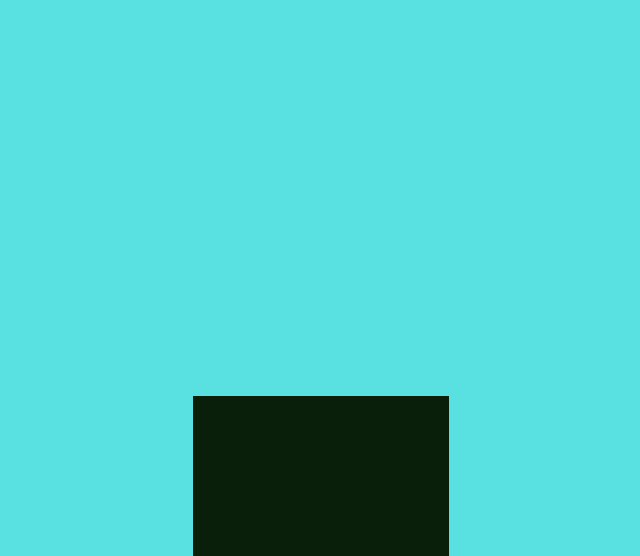
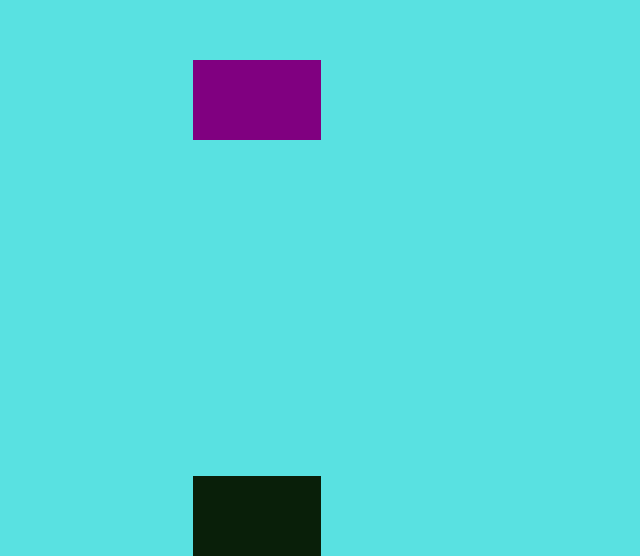
Before and after one commit to RichardHadzhiev/oop-game, a plain HTML site: page index.html in a window 1280 px wide. Shown: the part 244-800 px from the top of the page, without its empty margins (447-1087 px from the left). Drawn offline with Linux system fonts and the light colour scheme.

Commit message:
implement Obstacles

```diff
--- a/css/main.css
+++ b/css/main.css
@@ -8,6 +8,7 @@ body {
     height: 100vh;
     background-color: rgb(89, 225, 225);
     position: relative;
+    overflow: hidden;
 
 }
 
@@ -18,3 +19,9 @@ body {
 
 
 }
+
+.obstacle {
+    background-color: purple;
+    position: absolute;
+
+}
--- a/js/main.js
+++ b/js/main.js
@@ -2,8 +2,8 @@ class Player{
     constructor(){
         this.positionX = 50;
         this.positionY = 0;
-        this.width = 20;
-        this.heigth = 20;
+        this.width = 10;
+        this.heigth = 10;
 
         this.playerElm = document.getElementById("player")
         this.playerElm.style.left = this.positionX + "vw"
@@ -27,7 +27,51 @@ class Player{
 }
 
 
+class Obstacle{
+    constructor(){
+        this.positionX = 50;
+        this.positionY = 85;
+        this.width = 10;
+        this.heigth = 10;
+        this.obstacleElm = null;
+
+        this.createDomElement();
+
+    }
+    createDomElement(){
+        //creating a property
+        this.obstacleElm = document.createElement("div");
+        this.obstacleElm.className = "obstacle";
+        this.obstacleElm.style.left = this.positionX + "vw";
+        this.obstacleElm.style.bottom = this.positionY + "vh";
+        this.obstacleElm.style.width = this.width + "vw"
+        this.obstacleElm.style.height = this.heigth + "vh";
+
+
+        const parentElm = document.getElementById("board");
+        parentElm.appendChild(this.obstacleElm);
+    }
+    moveDown(){
+        this.positionY--;
+        this.obstacleElm.style.bottom = this.positionY + "vh";
+    }
+}
+
 const player = new Player()
+const obstacleArr = []; //instanced of class Obstacle
+//create new obstacles
+setInterval(() => {
+    const newObstacle = new Obstacle();
+    obstacleArr.push(newObstacle)
+}, 2000);
+
+
+// move all obstacle
+setInterval(() => {
+    obstacleArr.forEach((obstacleInstance) => {
+        obstacleInstance.moveDown();
+    })
+}, 30);
 
 document.addEventListener("keydown",(e) => {
     if(e.code === "ArrowLeft"){
```
